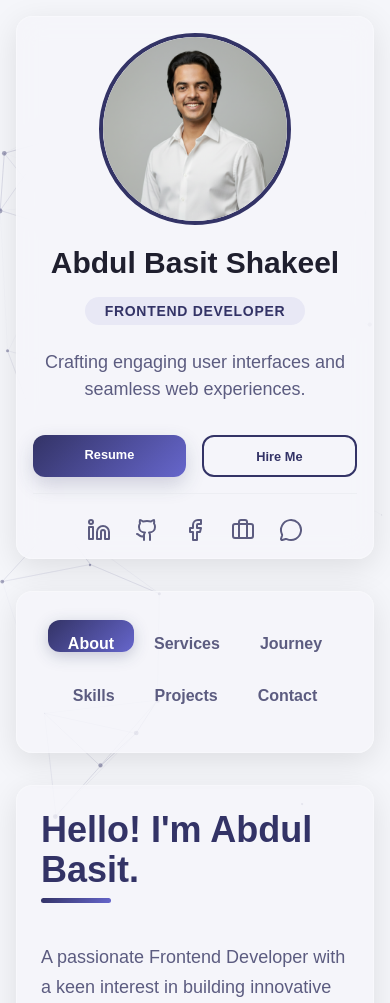
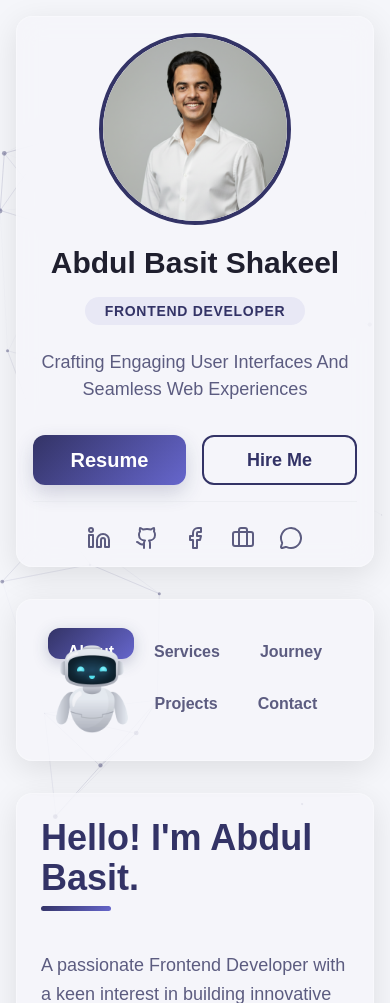
Before and after one commit to abdulbasitshakeel/portfolio, a PHP site: page / in a window 390 px wide. Shown: the top 1003 px of the page. Run offline with PHP 8.4, Linux system fonts and the light colour scheme; some web fonts are replaced.

Commit message:
basit new push

```diff
--- a/assets/css/style.css
+++ b/assets/css/style.css
@@ -76,12 +76,43 @@ body::-webkit-scrollbar {
 }
 
 .tabs-card {
-    padding: 0.75rem 1.25rem;
-    position: sticky;
-    top: 2rem;
-    z-index: 50;
-    display: flex;
-    justify-content: flex-end;
+  position: relative;
+  display: flex;
+  align-items: center;
+  justify-content: flex-end; /* tabs stay right */
+  padding: 0.75rem 1.25rem;
+  position: sticky;
+  top: 2rem;
+  z-index: 50;
+}
+
+/* Image on the left, outside tab area */
+.image-side {
+    position: fixed;
+    left: 0px;
+    top: 60%;
+    transform: translateY(-50%);
+    width: 150px;
+    height: 120px;
+    overflow: visible;
+    z-index: 10;
+}
+
+.image-side img {
+  width: 100%;
+  height: 100%;
+  object-fit: contain;
+  animation: floatInfinite 6s ease-in-out infinite;
+}
+
+/* Infinite up-down floating animation */
+@keyframes floatInfinite {
+  0%, 100% {
+    transform: translateY(0);
+  }
+  50% {
+    transform: translateY(-15px);
+  }
 }
 
 .right-column-wrapper {
@@ -518,6 +549,12 @@ h1.text-3xl.font-bold.mb-4.mt-4.text-center {
         height: calc(100% - 8px) !important;
     }
 
+    a.w-full.text-center.py-3.rounded-xl.font-semibold.text-white.transition-all.shadow-lg.hover\:shadow-xl {
+    font-size: 20px;
+}
+a.w-full.text-center.py-3.rounded-xl.font-semibold.border-2.border-\[var\(--accent\)\].text-\[var\(--accent\)\].hover\:bg-\[var\(--accent\)\].hover\:text-white.transition-all {
+    font-size: 18px;
+}
 }
 
 /* Mobile Portrait (≤480px) */
--- a/assets/js/main.js
+++ b/assets/js/main.js
@@ -73,13 +73,6 @@ $(document).ready(function() {
 
     const myProjects = [
         {
-            title: 'Luke’s Consultancy',
-            category: 'Web Development',
-            image: "assets/img/luke.png",
-            description: 'A professional consultancy website built from the ground up.',
-            liveLink: 'https://stlukesconsultancy.com/'
-        },
-        {
             title: 'Velofy',
             category: 'React.js',
             image: "assets/img/velofy.png",
@@ -99,6 +92,13 @@ $(document).ready(function() {
             image: 'assets/img/TRIMIX.png',
             description: 'A responsive and performant website for a business client.',
             liveLink: 'https://trimix.vercel.app/'
+        },
+        {
+            title: 'Nippon International Trading Motors',
+            category: 'Web Development',
+            image: 'assets/img/nippon.png',
+            description: 'A modern, optimized business site crafted for performance and professional appeal.',
+            liveLink: 'https://nippon-international-trading-motors.vercel.app/'
         },
         {
             title: 'Allyzent',
@@ -122,11 +122,25 @@ $(document).ready(function() {
             liveLink: 'https://tech-nova-alpha.vercel.app/'
         },
         {
+            title: 'Leads Management Dashboard',
+            category: 'CRM',
+            image: 'assets/img/leads-management-crm.png',
+            description: 'An elegant and High Performing CRM built to enhance the client’s Business.',
+            liveLink: 'https://master-lead-dashboard.vercel.app/'
+        },
+        {
             title: 'Solid',
             category: 'React.js',
             image: 'assets/img/Nova2.png',
             description: 'An interactive web application demonstrating modern UI/UX principles with React.',
             liveLink: 'https://solidwebsite.vercel.app/'
+        },
+        {
+            title: 'Salary Calculator',
+            category: 'React.js',
+            image: 'assets/img/salary-calculator.png',
+            description: 'An interactive salary calculator built with React, showcasing clean design and smooth user experience.',
+            liveLink: 'https://react-salary-calculator.vercel.app/'
         },
         {
             title: 'AutoElegance',
--- a/index.html
+++ b/index.html
@@ -16,7 +16,7 @@
                 <div class="avatar-container w-48 h-48 rounded-full overflow-hidden mb-1 border-4 shadow-xl"><img src="assets/img/profile.png" alt="Abdul Basit Shakeel Professional Photo" class="w-full h-full object-cover transition duration-500"></div>
                 <h1 class="text-3xl font-bold mb-4 mt-4 text-center">Abdul Basit Shakeel</h1>
                 <span class="inline-block px-5 py-1 text-sm uppercase tracking-wider font-semibold rounded-full mb-4 job-title-pill">Frontend Developer</span>
-                <p class="text-center leading-relaxed mt-2 mb-8 max-w-xs text-[var(--text-secondary)]">Crafting engaging user interfaces and seamless web experiences.</p>
+                <p class="text-center leading-relaxed mt-2 mb-8 max-w-xs text-[var(--text-secondary)]">Crafting Engaging User Interfaces And Seamless Web Experiences</p>
                 <div class="flex w-full gap-4 mb-4">
                     <a href="assets/img/basit-frontend.pdf" download class="w-full text-center py-3 rounded-xl font-semibold text-white transition-all shadow-lg hover:shadow-xl" style="background: var(--accent-gradient); box-shadow: 0 8px 20px rgba(51, 51, 102, 0.2);">
                         Resume
@@ -35,6 +35,10 @@
             </div>
             <div class="right-column-wrapper flex flex-col space-y-8">
                 <div class="tabs-card glass-card">
+                    <div class="image-side">
+                        <img src="assets/img/robo.png" alt="Animated Image">
+                    </div>
+
                     <div class="flex nav-tabs-wrapper">
                         <div class="tab-indicator" id="tab-indicator"></div>
                         <div class="nav-link active" data-tab="about">About</div>
```
Also changed, not shown: assets/img/bg.png (deleted), assets/img/closepic.png (deleted), assets/img/leads-management-crm.png (added), assets/img/logo.png (deleted), assets/img/nippon.png (added), assets/img/ppppp.png (deleted), assets/img/robo.png (added), assets/img/salary-calculator.png (added), assets/img/synquix.png, assets/img/velofy.png.
